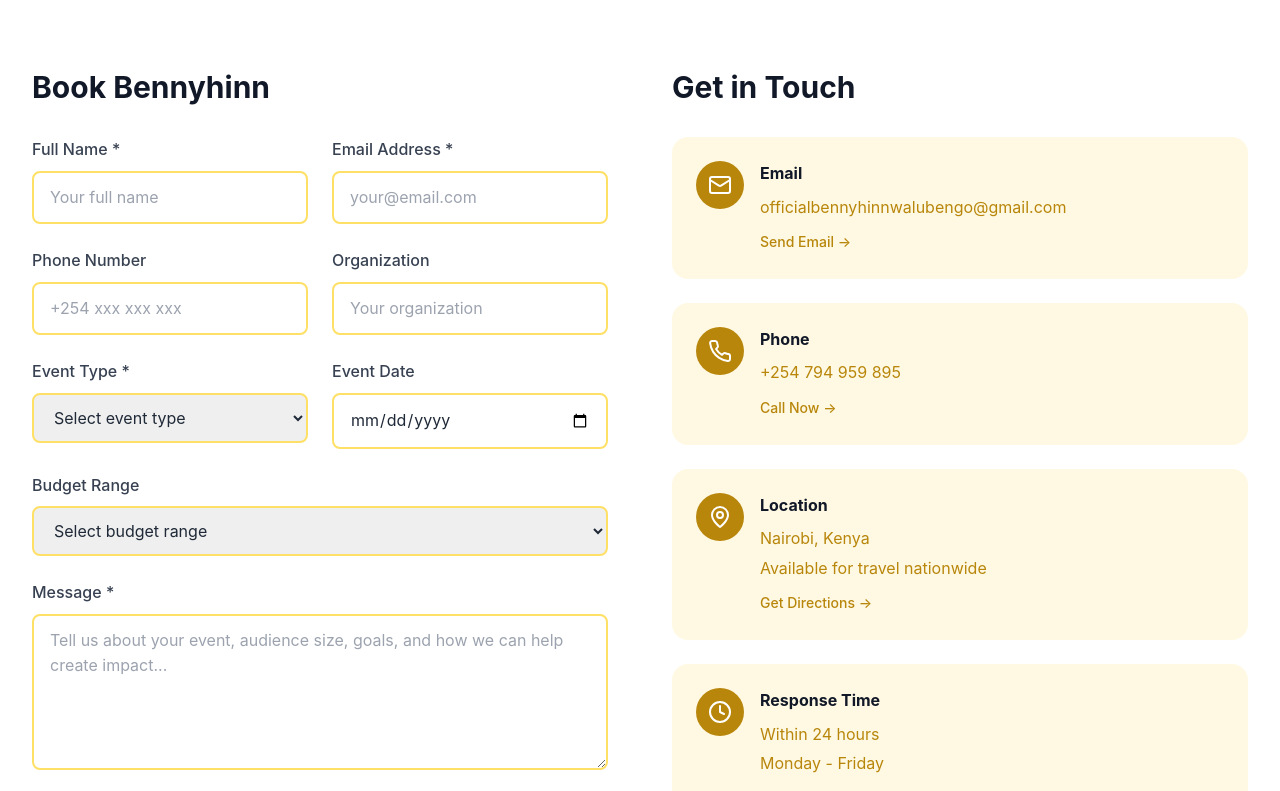
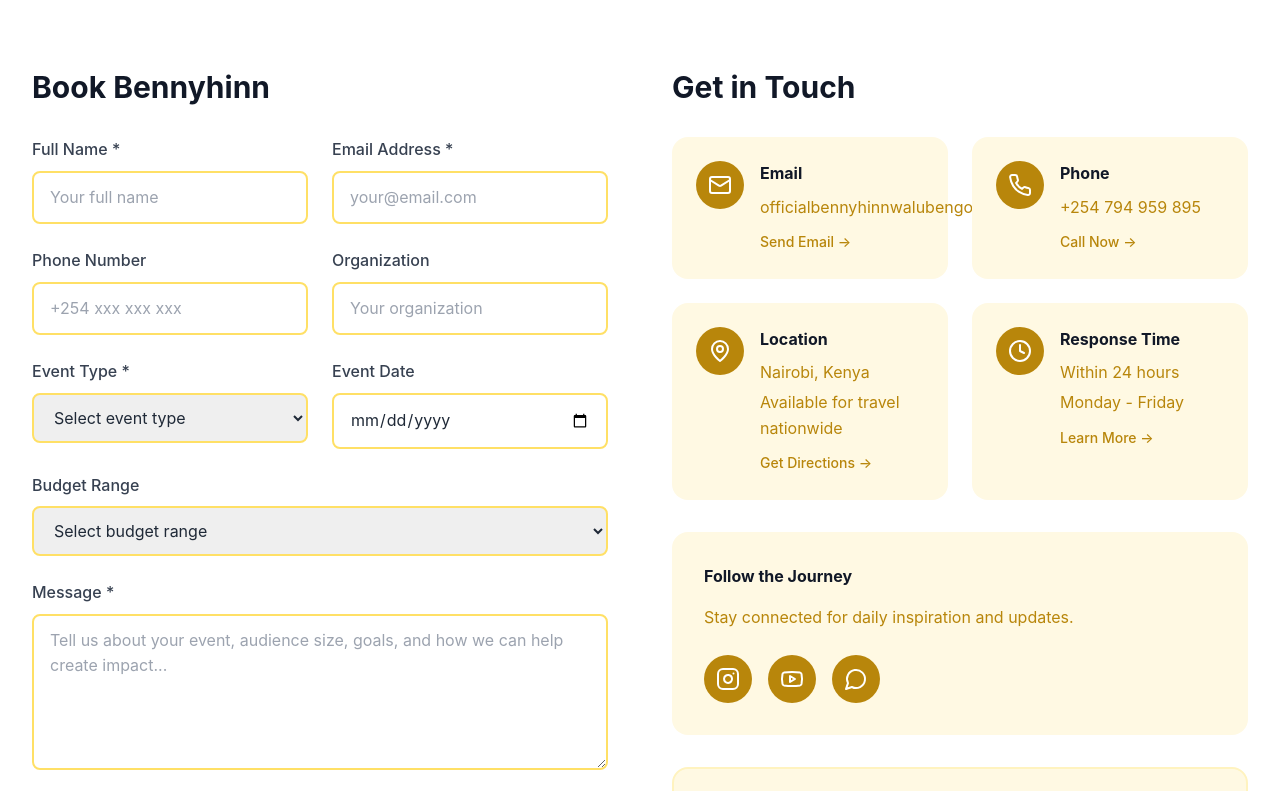
Before and after one commit to Omillo-Charles/Walubengo, a React (Vite) app: page /contact in a window 1280 px wide. Shown: the part 480-1271 px from the top of the page. Built offline with nearby package versions, Linux system fonts and the light colour scheme.

Commit message:
Implement responsive design for the contact cards

```diff
--- a/src/pages/Contact.tsx
+++ b/src/pages/Contact.tsx
@@ -273,9 +273,9 @@ const Contact = () => {
             >
               <h3 className="text-3xl font-bold text-gray-900 mb-8">Get in Touch</h3>
 
-              <div className="grid gap-4 sm:gap-6 w-full">
+              <div className="grid grid-cols-1 sm:grid-cols-2 gap-4 sm:gap-6 w-full">
                 {contactInfo.map((info, index) => (
-                  <div key={index} className="bg-gold-50 rounded-2xl p-6 hover:shadow-lg transition-all duration-300">
+                  <div key={index} className="bg-gold-50 rounded-2xl p-6 hover:shadow-lg transition-all duration-300 w-full">
                     <div className="flex items-start space-x-4">
                       <div className="w-12 h-12 bg-gold-600 rounded-full flex items-center justify-center flex-shrink-0">
                         <div className="text-white">{info.icon}</div>
```
